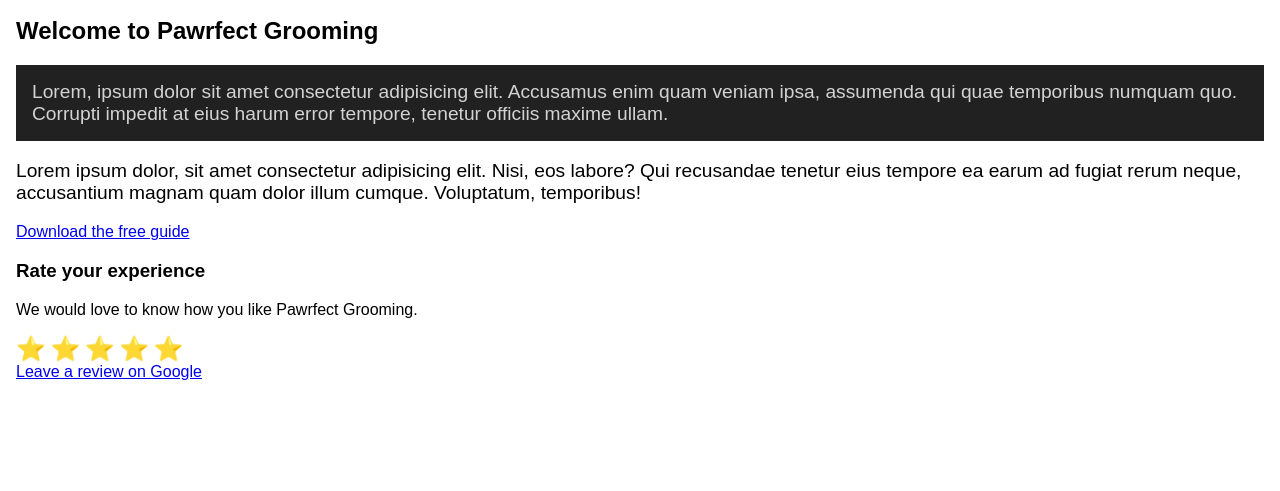
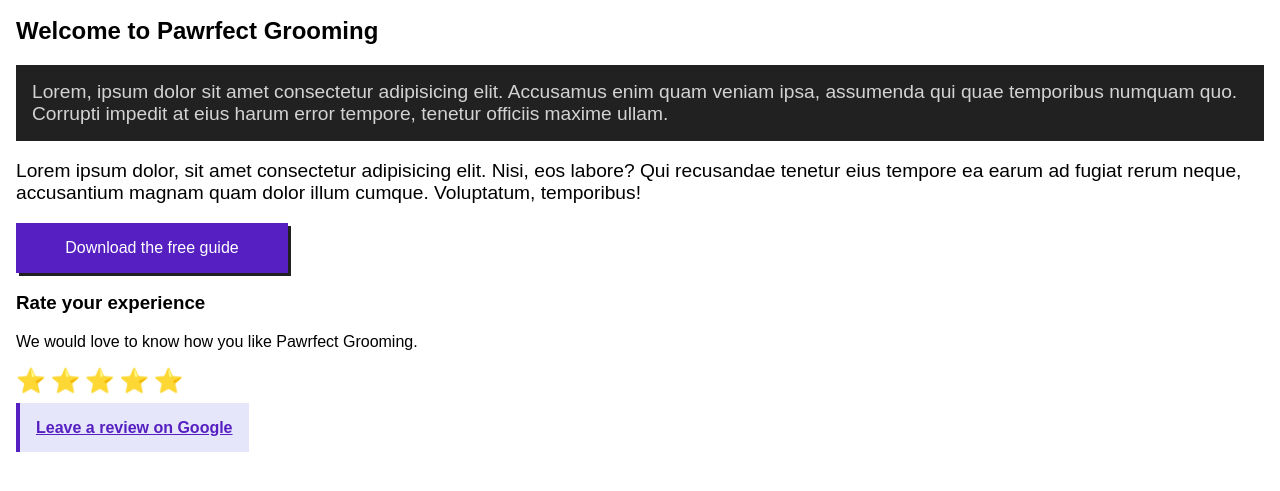
Before and after one commit to ProfJoanna/mtm6201-week6-030-complex-selectors, a plain HTML site: page index.html in a window 1280 px wide. Shown: the part 117-608 px from the top of the page. Drawn offline with Linux system fonts and the light colour scheme.

Commit message:
adds attribute selector examples

```diff
--- a/css/main.css
+++ b/css/main.css
@@ -26,6 +26,10 @@ nav ul li a {
     text-decoration: none;
 }
 
+.stars {
+    margin-bottom: 1.5rem;
+}
+
 /* child combinator ( > ) */
 main > p {
     font-size: 1.2rem;
@@ -48,6 +52,44 @@ h2 + p {
 }
 
 
+/* element[attribute] => a[href] */
+a[href] {
+    text-decoration: underline;
+}
+
+/* element[attribute="value"] => a[href="https://algonquincollege.com */
+a[href='#'] {
+    text-decoration: none;
+}
+
+/* element[attribute^="value"] -> starts with */
+a[href^="http"] {
+    color: #551fc1;
+    font-weight: bold;
+}
+
+/* element[attribute*="value"] -> contains */
+a[href*='google'] {
+    background: lavender;
+    padding: 1rem;
+    margin-top: 1rem;
+    border-left: 4px solid #551fc1;
+}
+
+/* element[attribute$="value"] -> ends with */
+a[href$='.pdf'] {
+    background:#551fc1;
+    color: white;
+    padding: 1rem;
+    margin-top: 1rem;
+    margin-bottom: 1rem;
+    display: block;
+    max-width: 15rem;
+    text-align: center;
+    text-decoration: none;
+    box-shadow: 3px 3px 0 #212121;
+}
+
 /* Media Queries */
 @media screen and (min-width: 768px) {
     nav ul {
```
